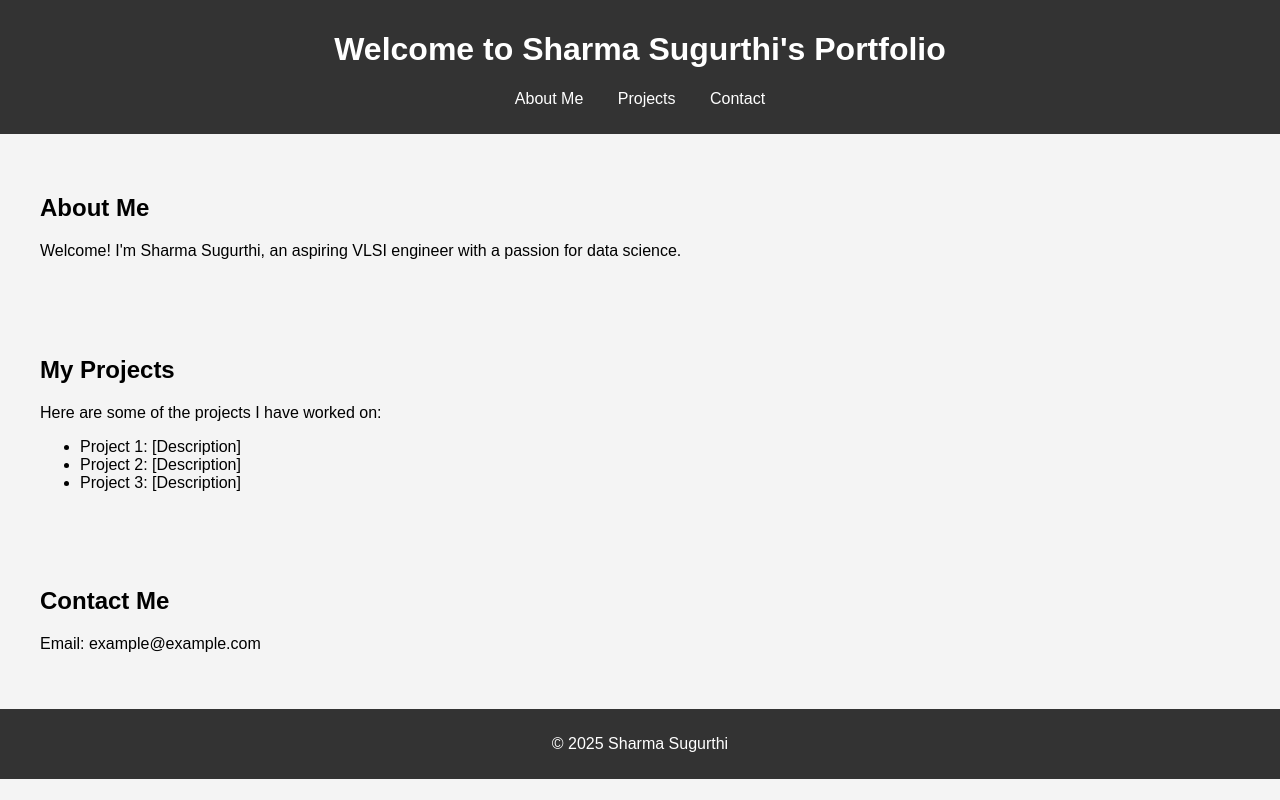
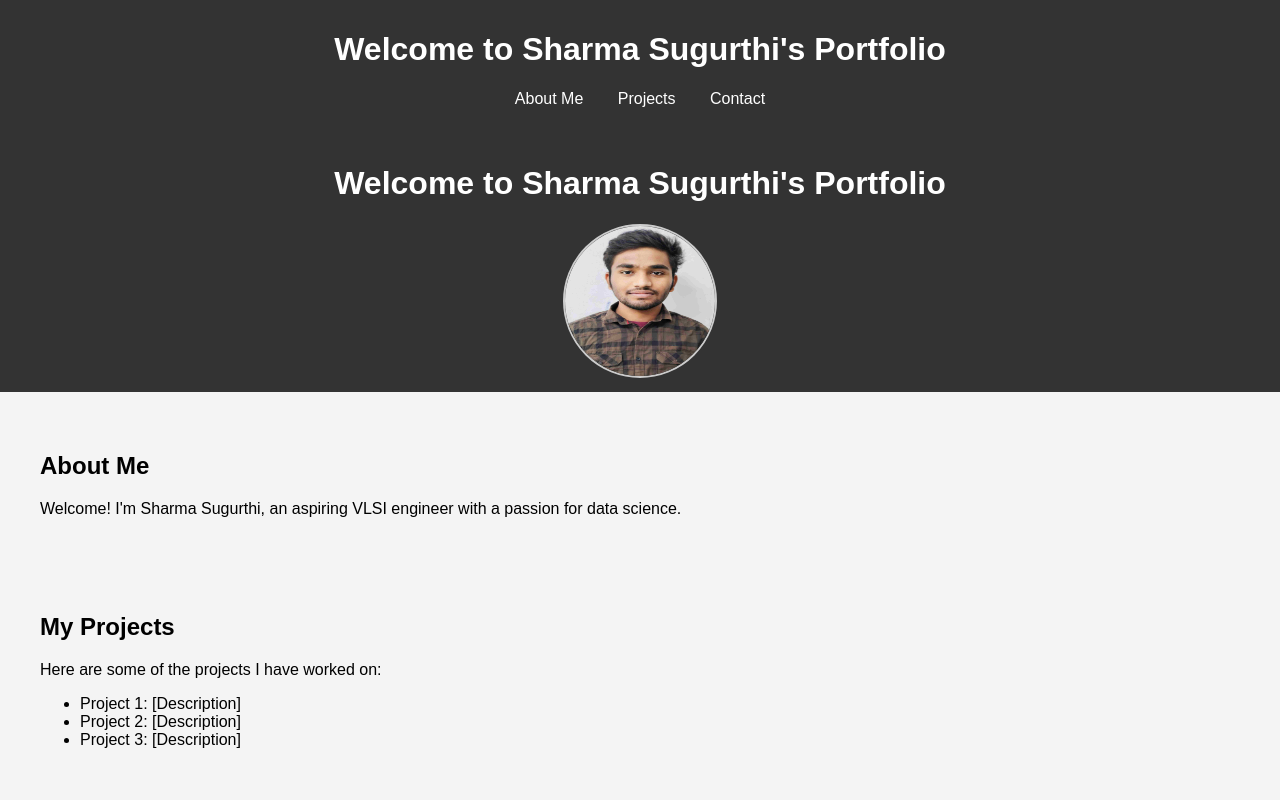
Before and after one commit to sharma-sugurthi/sharma-sugurthi.github.io, a plain HTML site: page index.html in a window 1280 px wide. Shown: the top 800 px of the page. Drawn offline with Linux system fonts and the light colour scheme.

Commit message:
Add profile photo

```diff
--- a/index.html
+++ b/index.html
@@ -17,6 +17,11 @@
             </ul>
         </nav>
     </header>
+    <header>
+    <h1>Welcome to Sharma Sugurthi's Portfolio</h1>
+    <img src="images/yourphoto.jpg" alt="Sharma Sugurthi" class="profile-photo">
+</header>
+
 
     <section id="about">
         <h2>About Me</h2>
--- a/style.css
+++ b/style.css
@@ -38,3 +38,9 @@ footer {
     background-color: #333;
     color: white;
 }
+.profile-photo {
+    width: 150px;
+    height: 150px;
+    border-radius: 50%;
+    border: 2px solid #ccc;
+}
```
Also changed, not shown: images/yourphoto.jpg (added).
